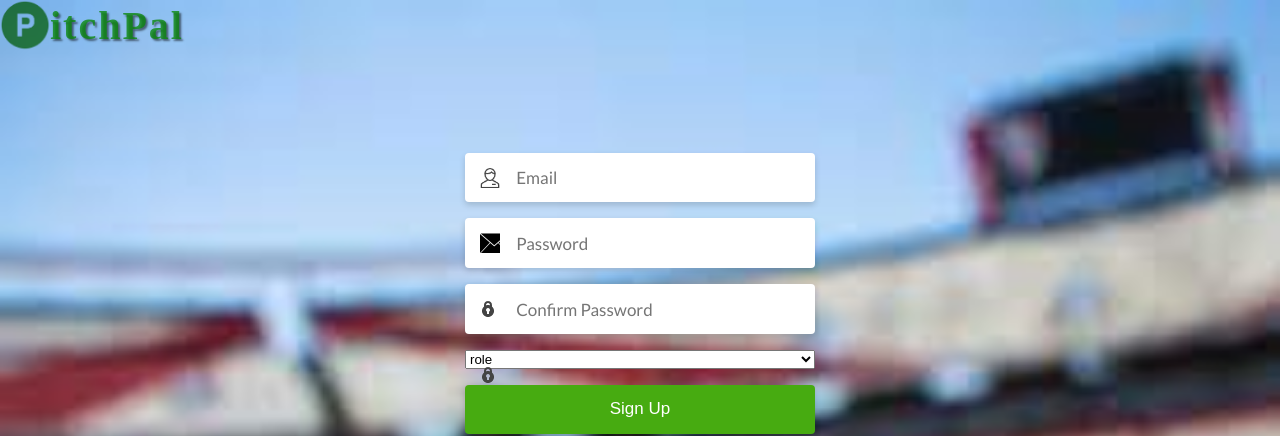
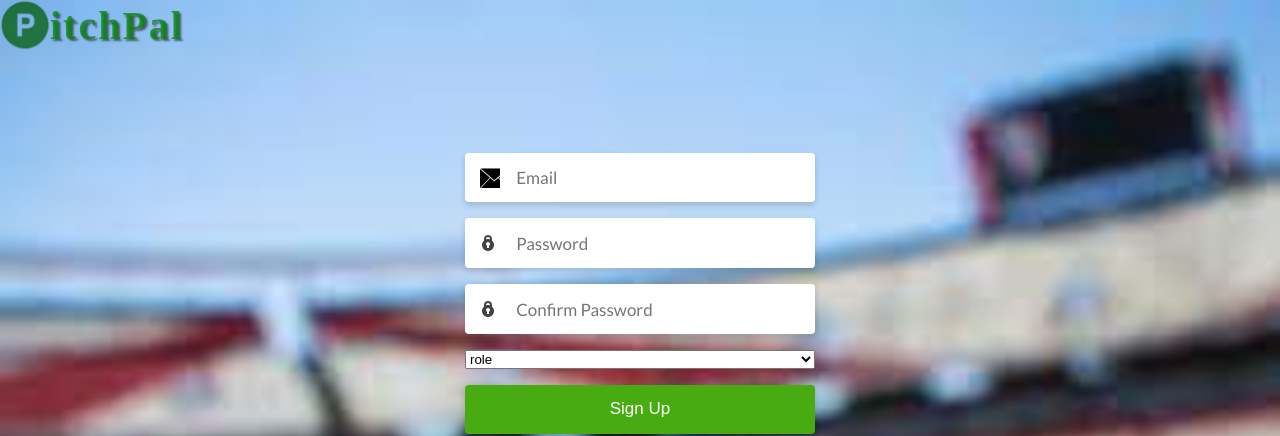
Before and after one commit to mhmdkhlf/PitchPal-Capstone-Project, a Vue app in the folder frontend_web/: page /login in a window 1280 px wide. Both pictures are taken after a click on the button "Sign Up". Shown: the top 436 px of the page. Built offline with nearby package versions, Linux system fonts and the light colour scheme.

Commit message:
small change on signup page

```diff
--- a/frontend_web/src/components/signUpBody.vue
+++ b/frontend_web/src/components/signUpBody.vue
@@ -180,24 +180,24 @@ form {
     background-size: cover;
     background-repeat: no-repeat;
   }
+  // .form-field:nth-child(1)::before {
+  //   background-image: url(../assets/images/user-icon.png);
+  //   width: 20px;
+  //   height: 20px;
+  //   top: 15px;
+  // }
   .form-field:nth-child(1)::before {
-    background-image: url(../assets/images/user-icon.png);
+    background-image: url(../assets/images/email-icon.png);
     width: 20px;
     height: 20px;
     top: 15px;
   }
   .form-field:nth-child(2)::before {
-    background-image: url(../assets/images/email-icon.png);
-    width: 20px;
-    height: 20px;
-    top: 15px;
-  }
-  .form-field:nth-child(3)::before {
     background-image: url(../assets/images/lock-icon.png);
     width: 16px;
     height: 16px;
   }
-  .form-field:nth-child(4)::before {
+  .form-field:nth-child(3)::before {
     background-image: url(../assets/images/lock-icon.png);
     width: 16px;
     height: 16px;
```
